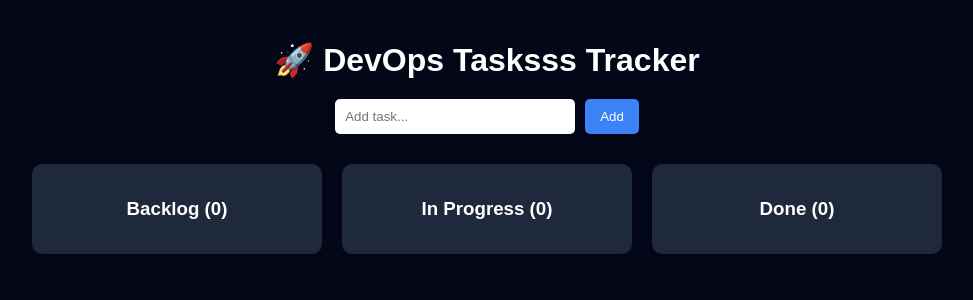
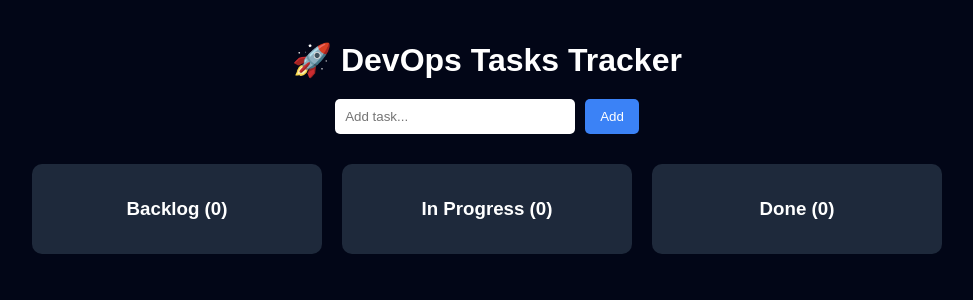
Before and after one commit to rahulop2003/react-vite-auto-deploy, a React app: page / in a window 1280 px wide. Shown: the top 300 px of the page, without its empty margins (153-1126 px from the left). Built offline with nearby package versions, Linux system fonts and the light colour scheme; the HTML template or start-up script is replaced by a standard one.

Commit message:
your change

```diff
--- a/src/App.jsx
+++ b/src/App.jsx
@@ -83,7 +83,7 @@ function App() {
 
   return (
     <div className="app">
-      <h1>🚀 DevOps Tasksss Tracker</h1>
+      <h1>🚀 DevOps Tasks Tracker</h1>
 
       <div className="input-box">
         <input
```
